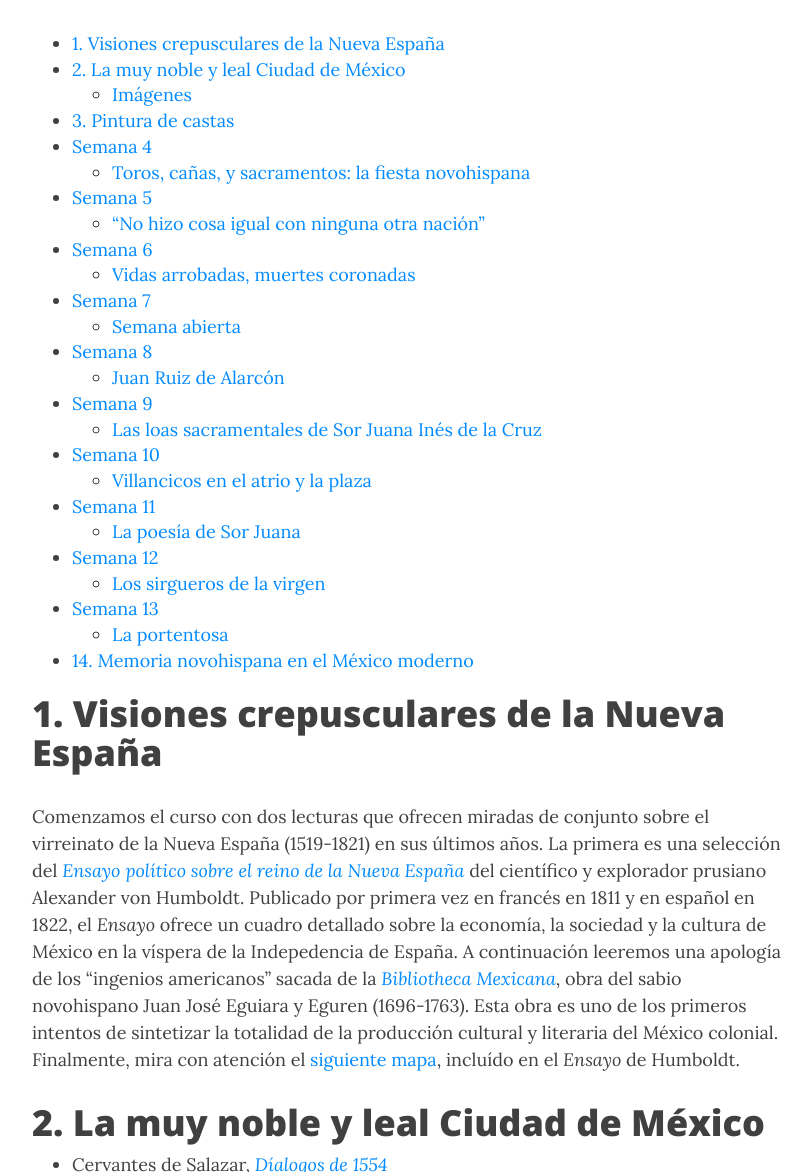
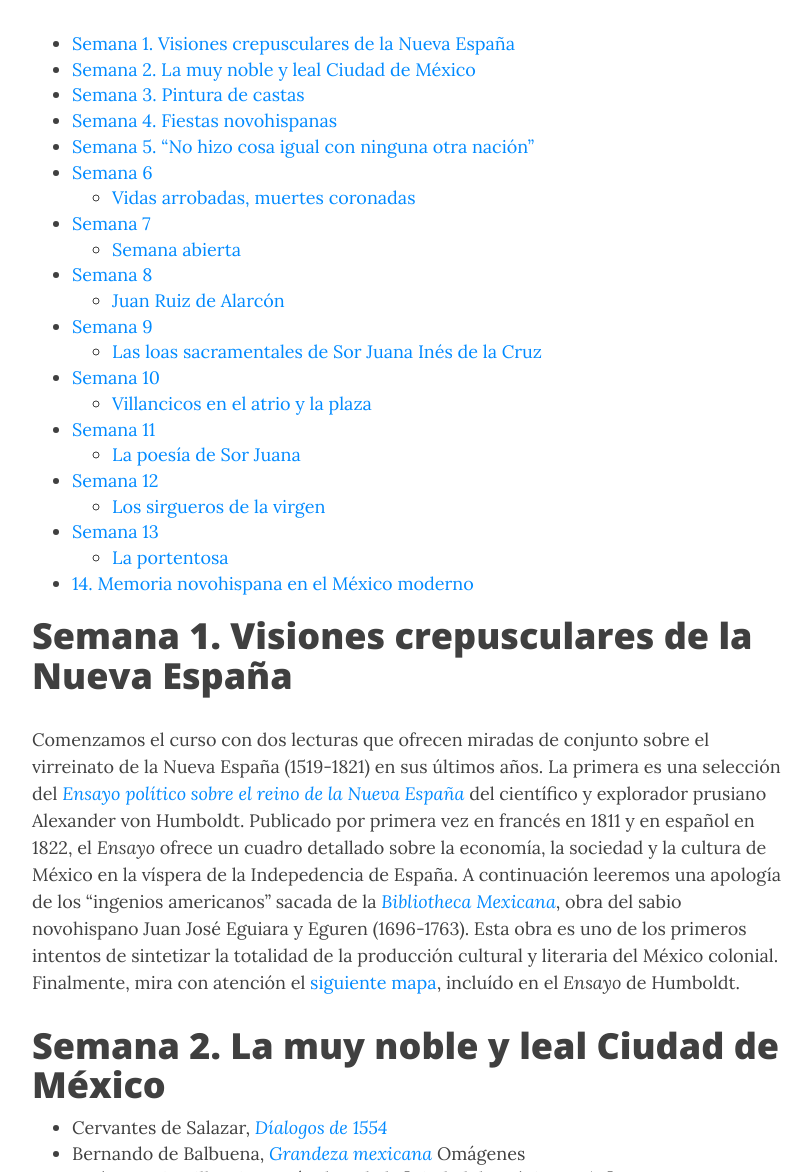
Before and after one commit to Hipomenes/novohispana, a Jekyll site: the page built from syllabus.md, in a window 1280 px wide and 1400 px high, scrolled down 265 px, cut to the strip 228-1400 px from the top of the window. Shown: the whole strip, without its empty margins (233-1045 px from the left). Built offline with Jekyll 4.4.1, drawn with Linux system fonts in a browser that asks for light colours; nearby versions of some CDN libraries; some of the changed text lies outside the part shown.

Commit message:
Update syllabus.md

```diff
--- a/syllabus.md
+++ b/syllabus.md
@@ -10,42 +10,33 @@
 * TOC
 {:toc}
 
-# 1. Visiones crepusculares de la Nueva España
+# Semana 1. Visiones crepusculares de la Nueva España
 
 Comenzamos el curso con dos lecturas que ofrecen miradas de conjunto sobre el virreinato de la Nueva España (1519-1821) en sus últimos años. La primera es una selección del [*Ensayo político sobre el reino de la Nueva España*]() del científico y explorador prusiano Alexander von Humboldt. Publicado por primera vez en francés en 1811 y en español en 1822, el *Ensayo* ofrece un cuadro detallado sobre la economía, la sociedad y la cultura de México en la víspera de la Indepedencia de España. A continuación leeremos una apología de los "ingenios americanos" sacada de la [*Bibliotheca Mexicana*](), obra del sabio novohispano Juan José Eguiara y Eguren (1696-1763). Esta obra es uno de los primeros intentos de sintetizar la totalidad de la producción cultural y literaria del México colonial. Finalmente, mira con atención el [siguiente mapa](https://upload.wikimedia.org/wikipedia/commons/6/60/1811_Humboldt_Map_of_Mexico%2C_Texas%2C_Louisiana%2C_and_Florida_-_Geographicus_-_Mexique-humboldt-1811.jpg), incluído en el *Ensayo* de Humboldt.
 
-# 2. La muy noble y leal Ciudad de México
+# Semana 2. La muy noble y leal Ciudad de México
 
 - Cervantes de Salazar, [*Díalogos de 1554*]()
 - Bernando de Balbuena, [*Grandeza mexicana*]()
-
-### Imágenes
-
+Omágenes
 - José Antonio Villaseñor y Sánchez de la [Ciudad de México, 1753.]
 
 
-# 3. Pintura de castas
+# Semana 3. Pintura de castas
 
 Para familiarizarnos con el tema, puedes comenzar viendo [este video](https://youtu.be/yk6fAcqfvEk) (2 min) y mirando con atención [ésta pintura](https://drive.google.com/file/d/1vqXNRs7civ64zqYK4JRD3ivgxRNVKNeX/view?usp=sharing). Para la primera sesión, leeremos dos ensayos visuales: [«La sociedad de castas en la Nueva España»](http://ezproxy.bu.edu/login?url=https://www.jstor.org/stable/24326827), de Jacques Lafaye y [«La fiebre de la imagen en la pintura de castas»](http://ezproxy.bu.edu/login?url=https://www.jstor.org/stable/24326830), de Margarita Orellana.
 Pondremos especial atención en los testimonios de la época que aparecen en los ensayos, como los del viajero inglés Thomas Gage (c. 1603 - 1656), del escritor Mateo Rosas de Oquendo (¿1559? - 1612) y de Fernández de Lizardi (1776 – 1827), el primer novelista del México independiente.
 Para la segunda sesión, leeremos [«Un Quevedo en Nueva España satiriza las castas»](http://ezproxy.bu.edu/login?url=https://www.jstor.org/stable/24326829) de María José Rodilla y una selección de [villancicos de Sor Juana Inés de la Cruz](http://ezproxy.bu.edu/login?url=https://www.jstor.org/stable/24326828).
 Además, debes mirar con detenimiento la serie de pinturas del pintor [Miguel Cabrera (1695 - 1769)](http://ablaevariteprobatum.blogspot.com/2013/04/miguel-cabrera-y-la-pintura-de-castas.html).
 
-# Semana 4
-
-## Toros, cañas, y sacramentos: la fiesta novohispana
+# Semana 4. Fiestas novohispanas
 
 Esta semana ahondaremos en el sentido antropológico y social de la fiesta novohispana. Para ello comenzamos un informativo artículo de [Pilar Gonzalbo]() sobre el calendario de las fiestas litúrgicas en la Nueva España. Nos concentraremos entonces en el poema [*Fiestas de toros, juegos de cañas*](), escrito por María Estrada de Medinilla para referir una gran fiesta pública en 1641. Medinilla es la primera poetiza mexicana de la que se conserva un buen número de obras y su poema-relacióm describe con mucho detalle una celebración civil típica de mediados del siglo XVII. Para la segunda sesión, leeremos un fragmento del diario del viajero italiano [Giovanni Francesco Gemelli Careri]() (1651–1725), quien en su viaje al rededor del mundo (publicado originalmente en 1699) visitó la ciudad de México. El diario es un documento extraordinario, que nos permite evocar la vida cotidiana y la omnipresencia de la fiesta en el espacio público novohispano. Su lectura nos servirá como punto de partida para discutir las ideas sobre el "ethos barroco" del filósofo ecuatoriano-mexicano [Bolívar Echeverría]().
 
 {: .box-warning}
 **Palabras clave:** Corpus Christi, tauromaquia, "moros y cristianos", fiesta barroca, género "Relación de Fiestas".
 
-
-
-
-# Semana 5
-
-## "No hizo cosa igual con ninguna otra nación"
+# Semana 5. "No hizo cosa igual con ninguna otra nación"
 
 Esta semana estudiaremos uno de los fenómenos más característicos de la vida cultural de la Nueva España, y cuyas consecuencias llegan hasta el día de hoy: el guadalupanismo. Para ello, leeremos  de los textos fundacionales del culto guadalupano, así como una selección de obras literarias de tema guadalupano. Para la primera sesión, leeremos algunos capítulos de [*La estrella del Norte de Mexico*](), publicada por el historiador jesuita Francisco de Florencia en 1688 (analizaremos también la [imagen](https://archive.org/details/laestrelladeelno00flor/page/n6/mode/1up) y la [portada de la edición origina](https://archive.org/details/laestrelladeelno00flor/page/n8/mode/1up)). En la segunda sesión tornamos nuestra atención a la poesía. Leeremos dos cálebres sonetos guadalupanos de Luis Sandoval de Zapata y Sor Juana Inés de la Cruz, así como una selección de [*La octava maravilla*]() de Francisco de Castro.
 
```
Also changed, not shown: other parts of syllabus.md (+1 -1 lines).
